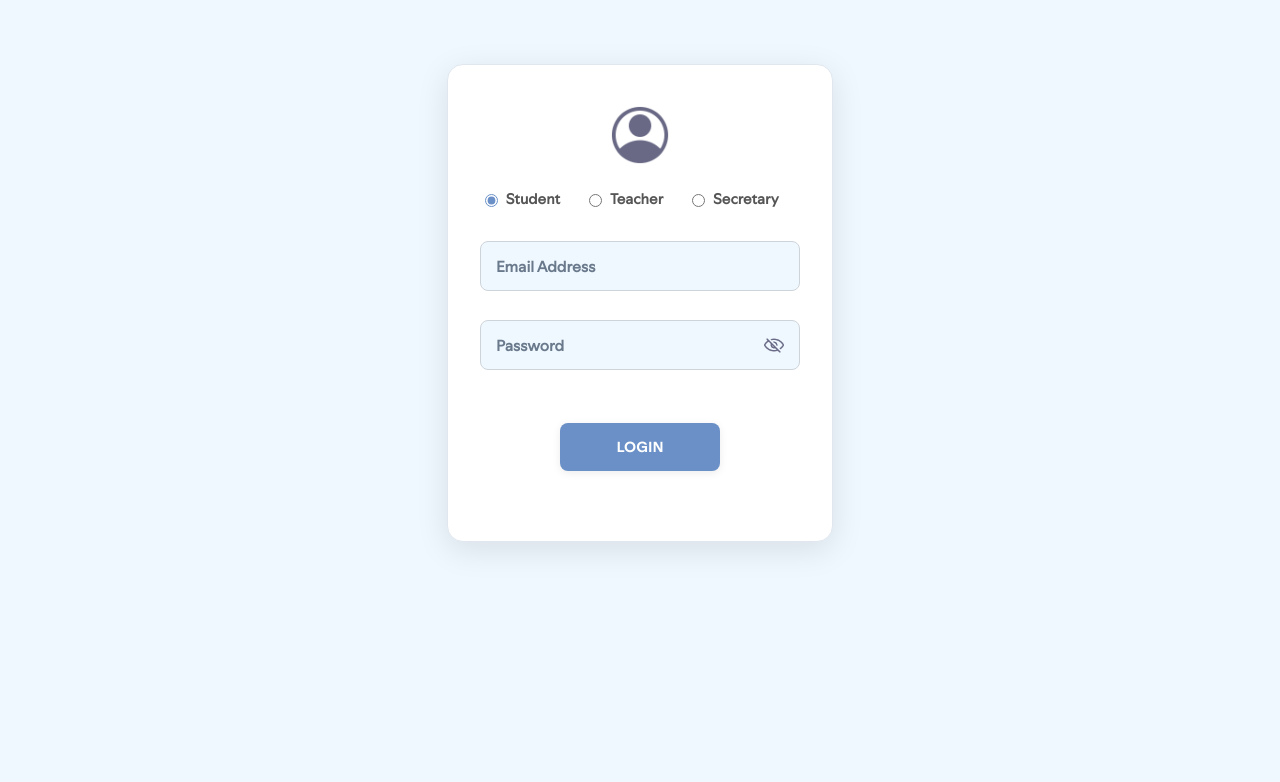
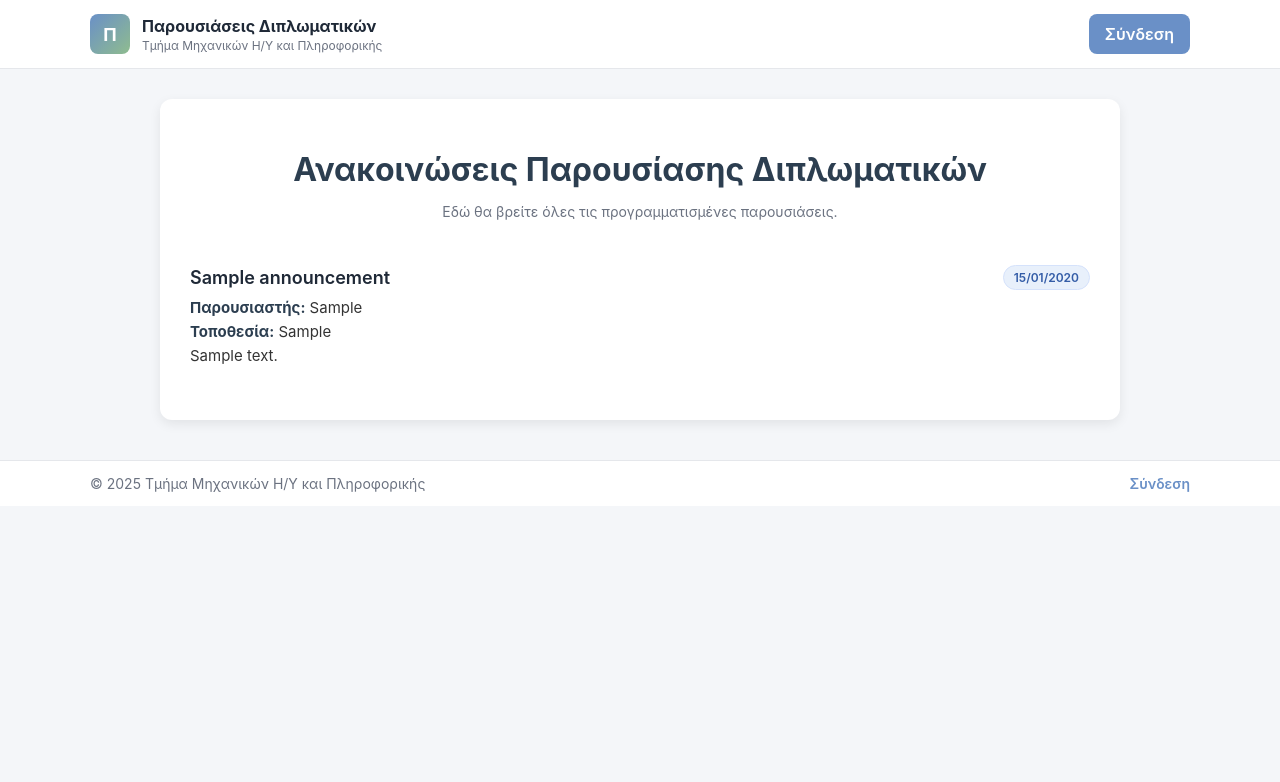
Before and after one commit to m444r/web, a PHP site: page /login_page.php in a window 1280 px wide. Shown: the top 782 px of the page. After the commit the page ends 492 px from the top, so only its background shows below. Run offline with PHP 8.4, Linux system fonts and the light colour scheme; tables that the repository leaves empty or names only in its code hold one stand-in row (values such as "Sample post").

Commit message:
Update login_page.php

```diff
--- a/web/login_page.php
+++ b/web/login_page.php
@@ -1,142 +1,85 @@
 <?php
-require_once "config.php";
-require_once "session.php";
+// announcments_page.php
+// This file shows the announcements in styled HTML using announcments.css
 
-$error = '';
-if ($_SERVER["REQUEST_METHOD"] == "POST" && isset($_POST['submit'])) {
+// --- DB Connection ---
+$host = "localhost";
+$user = "root";      // change this
+$pass = "";  // change this
+$dbname = "web";    // change this
 
-    $email = $_POST['email'];
-    $password = $_POST['password'];
-    $role = $_POST['role'];
-
-    // validate if email is empty
-    if (empty($email)) {
-        $error = 'Please enter email.';
+$conn = new mysqli($host, $user, $pass, $dbname);
+if ($conn->connect_error) {
+    die("Database connection failed: " . $conn->connect_error);
 }
 
-    // validate if password is empty
-    if (empty($password)) {
-        $error = 'Please enter your password.';
-    }
+// --- Fetch announcements (latest first) ---
+$sql = "SELECT id, title, presenter, date, location, description
+        FROM announcements
+        ORDER BY date ASC";
+$result = $conn->query($sql);
 
-    if (empty($error)) {
-        // Παίρνουμε τον χρήστη από τη βάση
-        $stmt = $db->prepare("SELECT * FROM users WHERE email = ?");
-        $stmt->bind_param("s", $email);
-        $stmt->execute();
-        $result = $stmt->get_result();
-        $row = $result->fetch_assoc();
-        if ($row) {
-            if (password_verify($password, $row['password'])) {
-                $_SESSION["userid"] = $row['id'];
-                $_SESSION["user"] = $row;
-                $_SESSION["role"] = $row['role'];
-
-                if ($role == $row['role']) {
-                    $_SESSION["userid"] = $row['id'];  // Store user ID in session
-
-                    // Redirect based on the user's role
-                    if ($role == 'student') {
-                        header("Location: StudentPage/StudentDashboard.php"); // Redirect to student's page
-                        exit;
-                    } elseif ($role == 'teacher') {
-                        header("Location: TeacherPage/TeacherDashboard.php"); // Redirect to teacher's page
-                        exit;
-                    } elseif ($role == 'secretary') {
-                        header("Location: SecretaryPage/SecretaryDashboard.php"); // Redirect to secretary's page
-                        exit;
-                    }
-                    else {
-                        $error = 'Your selected role does not match your account role.';
-                    }
-
-                } else {
-                    $error = 'Selected role (' . $role . ') does not match account role (' . $row['role'] . ').';
-                }
-
-            } else {
-                $error = 'The password is not valid.';
-            }
-
-
-        } else {
-            $error = 'No User exist with that email address.';
-        }
+$announcements = [];
+if ($result && $result->num_rows > 0) {
+    while ($row = $result->fetch_assoc()) {
+        $announcements[] = $row;
     }
 }
 ?>
 <!DOCTYPE html>
-<html lang="en">
+<html lang="el">
 <head>
     <meta charset="UTF-8">
-  <meta name="viewport" content="width=device-width, initial-scale=1">
-  <title>Login Page</title>
-  <link rel="stylesheet" href="https://fonts.googleapis.com/css?family=Roboto:400,700&display=swap">
-  <link rel="stylesheet" href="css/login.css">
+    <title>Ανακοινώσεις Διπλωματικών</title>
+    <link rel="stylesheet" href="css/announcments.css">
 </head>
 <body>
-  <form class="login-container" id="loginForm" method="POST" novalidate>
-    <div class="login-icon">
-      <img src="icons/account.png" alt="Profile" class="profile-icon">
+    <!-- Top bar -->
+    <div class="topbar">
+        <div class="topbar-inner">
+            <div class="brand">
+                <div class="brand-logo">Π</div>
+                <div class="brand-text">
+                    <div class="brand-title">Παρουσιάσεις Διπλωματικών</div>
+                    <div class="brand-tagline">Τμήμα Μηχανικών Η/Υ και Πληροφορικής</div>
                 </div>
-    <div class="roles">
-      <label><input type="radio" name="role" value="student" <?php echo (!isset($_POST['role']) || $_POST['role'] == 'student') ? 'checked' : ''; ?>> Student</label>
-      <label><input type="radio" name="role" value="teacher" <?php echo (isset($_POST['role']) && $_POST['role'] == 'teacher') ? 'checked' : ''; ?>> Teacher</label>
-      <label><input type="radio" name="role" value="secretary" <?php echo (isset($_POST['role']) && $_POST['role'] == 'secretary') ? 'checked' : ''; ?>> Secretary</label>
             </div>
-    <div class="form-group">
-      <input type="email" id="email" name="email" class="form-input" placeholder=" " required autocomplete="username" value="<?php echo htmlspecialchars($_POST['email'] ?? ''); ?>">
-      <label for="email" class="form-label">Email Address</label>
+            <a href="login_page.php" class="login-btn">Σύνδεση</a>
         </div>
-    <div class="form-group">
-      <input type="password" id="password" name="password" class="form-input" placeholder=" " required autocomplete="current-password" minlength="4">
-      <label for="password" class="form-label">Password</label>
-      <button type="button" class="password-toggle" id="passwordToggle" onclick="togglePassword()">
-        <img src="icons/hidden.png" alt="Show Password" class="toggle-icon" id="toggleIcon">
-      </button>
     </div>
-    <button type="submit" name="submit" class="login-btn">LOGIN</button>
-    <?php if (!empty($error)): ?>
-      <div class="error-message" id="errorMsg"><?php echo htmlspecialchars($error); ?></div>
+
+    <!-- Container -->
+    <div class="container">
+        <h1>Ανακοινώσεις Παρουσίασης Διπλωματικών</h1>
+        <p class="intro">Εδώ θα βρείτε όλες τις προγραμματισμένες παρουσιάσεις.</p>
+
+        <ul class="announcements">
+            <?php if (count($announcements) > 0): ?>
+                <?php foreach ($announcements as $a): ?>
+                    <li class="announcement">
+                        <div class="announcement-header">
+                            <h2 class="announcement-title"><?= htmlspecialchars($a['title']) ?></h2>
+                            <span class="badge"><?= date("d/m/Y", strtotime($a['date'])) ?></span>
+                        </div>
+                        <div class="announcement-body">
+                            <p><strong>Παρουσιαστής:</strong> <?= htmlspecialchars($a['presenter']) ?></p>
+                            <p><strong>Τοποθεσία:</strong> <?= htmlspecialchars($a['location']) ?></p>
+                            <p><?= nl2br(htmlspecialchars($a['description'])) ?></p>
+                        </div>
+                    </li>
+                <?php endforeach; ?>
             <?php else: ?>
-      <div class="error-message" id="errorMsg"></div>
+                <p>Δεν υπάρχουν προγραμματισμένες παρουσιάσεις.</p>
             <?php endif; ?>
-  </form>
-  <script>
-    const form = document.getElementById('loginForm');
-    const errorMsg = document.getElementById('errorMsg');
+        </ul>
+    </div>
 
-    function togglePassword() {
-      const passwordInput = document.getElementById('password');
-      const toggleIcon = document.getElementById('toggleIcon');
-
-      if (passwordInput.type === 'password') {
-        passwordInput.type = 'text';
-        toggleIcon.src = 'icons/show.png';
-        toggleIcon.alt = 'Hide Password';
-      } else {
-        passwordInput.type = 'password';
-        toggleIcon.src = 'icons/hidden.png';
-        toggleIcon.alt = 'Show Password';
-      }
-    }
-
-    form.addEventListener('submit', function(e) {
-      errorMsg.textContent = '';
-      if (!form.checkValidity()) {
-        e.preventDefault();
-        if (!form.email.value) {
-          errorMsg.textContent = 'Please enter your email address.';
-        } else if (!form.password.value) {
-          errorMsg.textContent = 'Please enter your password.';
-        } else if (!form.email.validity.valid) {
-          errorMsg.textContent = 'Please enter a valid email address.';
-        } else {
-          errorMsg.textContent = 'Please fill in all fields correctly.';
-        }
-      }
-    });
-  </script>
+    <!-- Footer -->
+    <div class="site-footer">
+        <div class="footer-inner">
+            <span>© <?= date("Y") ?> Τμήμα Μηχανικών Η/Υ και Πληροφορικής</span>
+            <a href="login_page.php" class="footer-login">Σύνδεση</a>
+        </div>
+    </div>
 </body>
-
 </html>
```
Lines whose indentation alone changed are shown as unchanged.
